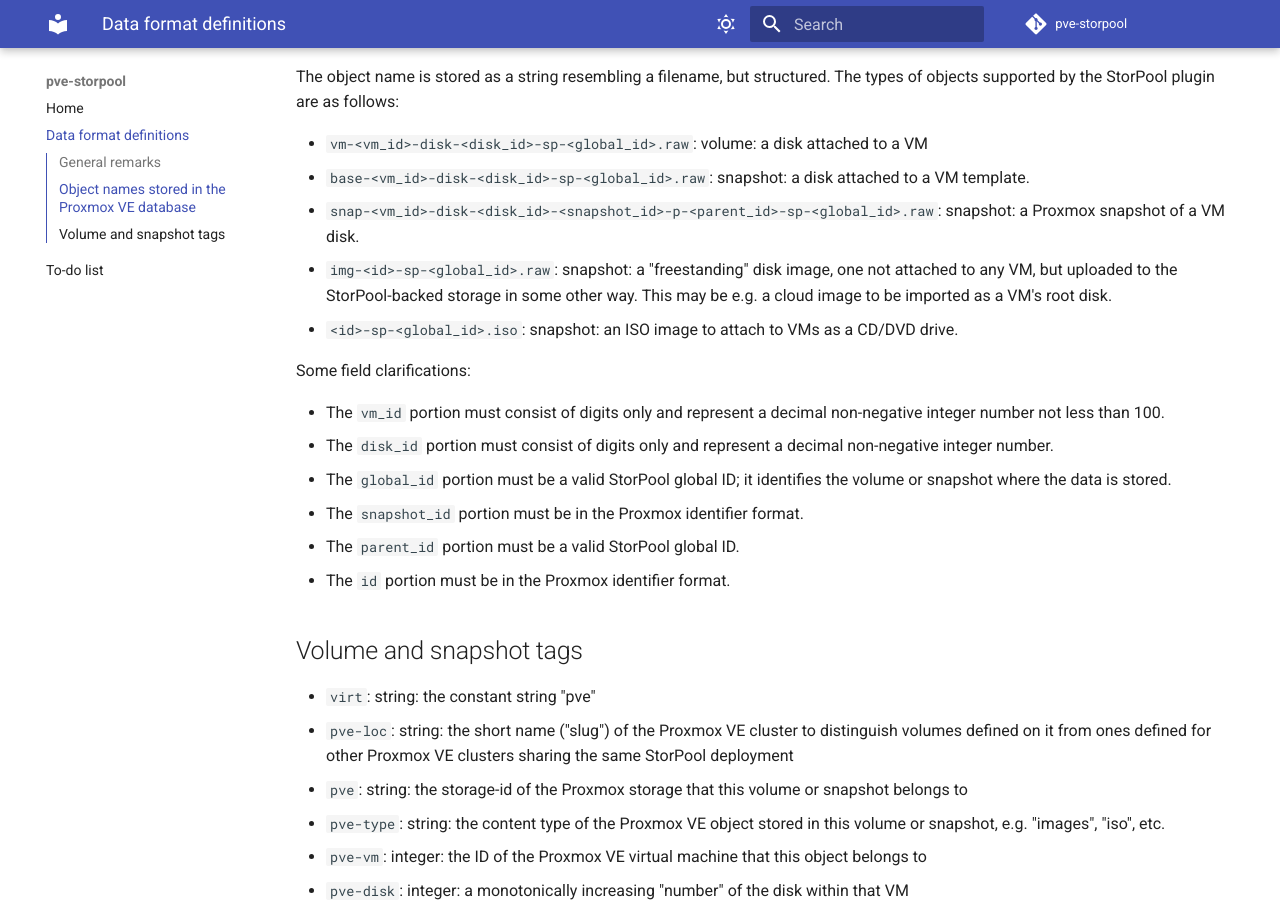
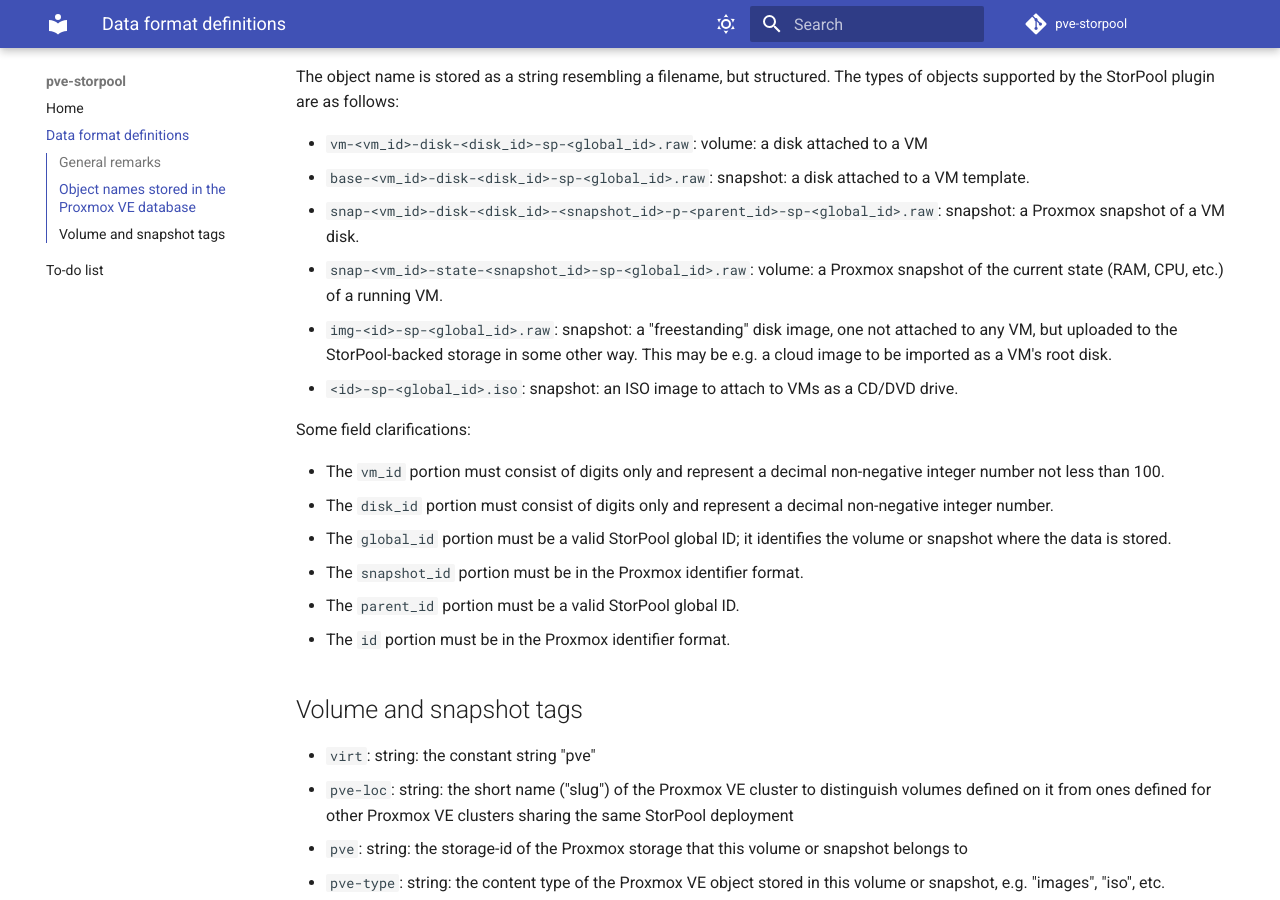
Before and after one commit to storpool/pve-storpool, an MkDocs documentation site: the page built from docs/data.md, in a window 1280 px wide and 900 px high, scrolled down 325 px. Built offline with MkDocs 1.6.1 and Material for MkDocs 9.7.7, drawn with Linux system fonts in a browser that asks for light colours; comment, search, counter and statistics services are not loaded.

Commit message:
Detect Proxmox VM state snapshots and display them accordingly

```diff
--- a/docs/data.md
+++ b/docs/data.md
@@ -18,6 +18,8 @@
 - `base-<vm_id>-disk-<disk_id>-sp-<global_id>.raw`: snapshot: a disk attached to a VM template.
 - `snap-<vm_id>-disk-<disk_id>-<snapshot_id>-p-<parent_id>-sp-<global_id>.raw`: snapshot: a Proxmox
   snapshot of a VM disk.
+- `snap-<vm_id>-state-<snapshot_id>-sp-<global_id>.raw`: volume: a Proxmox snapshot of
+  the current state (RAM, CPU, etc.) of a running VM.
 - `img-<id>-sp-<global_id>.raw`: snapshot: a "freestanding" disk image, one not
   attached to any VM, but uploaded to the StorPool-backed storage in some other way.
   This may be e.g. a cloud image to be imported as a VM's root disk.
```
Also changed, not shown: 1 other file.
